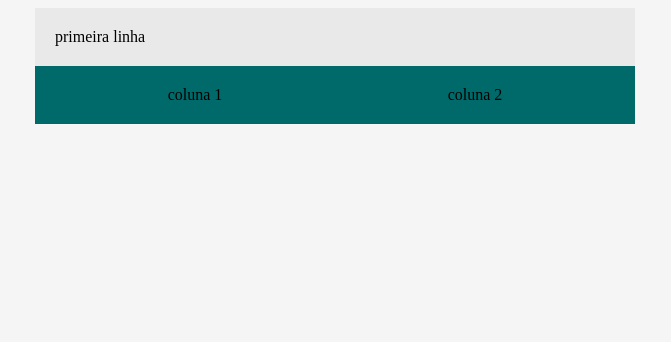
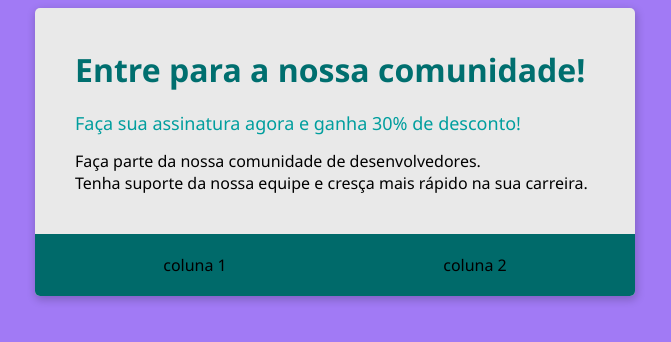
Before and after one commit to GabeOliver203/bootcamp-devjr-cap02, a plain HTML site: page index.html in a window 1280 px wide. Shown: the whole page, without its empty margins (305-976 px from the left). Drawn offline with Linux system fonts and the light colour scheme.

Commit message:
closes #3 - Criando o cabeçalho do index.htm

```diff
--- a/index.html
+++ b/index.html
@@ -7,9 +7,11 @@
 
 <!-- estilização por documento -->
     <style>
+
         body
         {
-            background-color: #f5f5f5;
+            background-color: hsl(259, 86%, 72%);
+            font-family: 'Segoe UI', Tahoma, Geneva, Verdana, sans-serif;
         }
 
         .container
@@ -17,11 +19,14 @@
             background-color: #e9e9e9 ;
             margin: auto;
             width: 600px;
+            box-shadow: 1px 3px 8px 1px rgba(0, 0, 0, 0.2);
+            border-radius: 5px;
+            overflow: hidden;
         }
 
         .header
         {
-            padding: 20px;
+            padding: 40px;
         }
 
         .flex-container
@@ -31,13 +36,39 @@
             justify-content: space-around;
             padding: 20px;
         }
+
+        .header-title
+        {
+            color: #006f6f;
+            font-size: 32px;
+            font-weight: 700;
+            margin-bottom: 20px;
+        }
+
+        .sub-headr
+        {
+           margin-bottom: 15px;
+           color: #009e9e;
+           font-size: 18px;
+           font-weight: 500;
+        }
+
         </style>
 
 </head>
 <body>
         <div class="container"> <!-- Div principal para o primeiro sistema como um todo -->
             <div class="header">
-                primeira linha
+                <div class="header-title">
+                    Entre para a nossa comunidade!
+                </div>
+                <div class="sub-headr">
+                    Faça sua assinatura agora e ganha 30% de desconto!
+                </div>
+                <div>
+                    Faça parte da nossa comunidade de desenvolvedores.<br>
+                    Tenha suporte da nossa equipe e cresça mais rápido na sua carreira.
+                </div>
             </div>
             <div class="flex-container">
                 <div>
```
